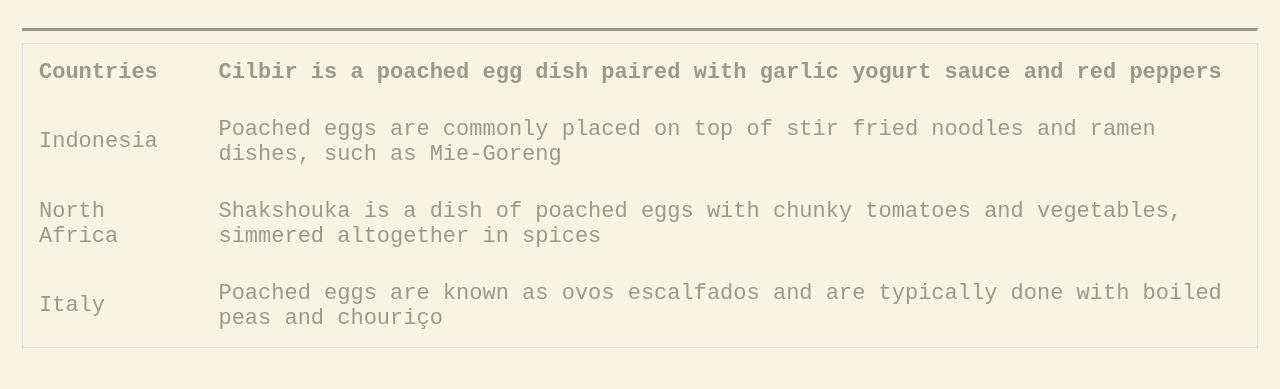
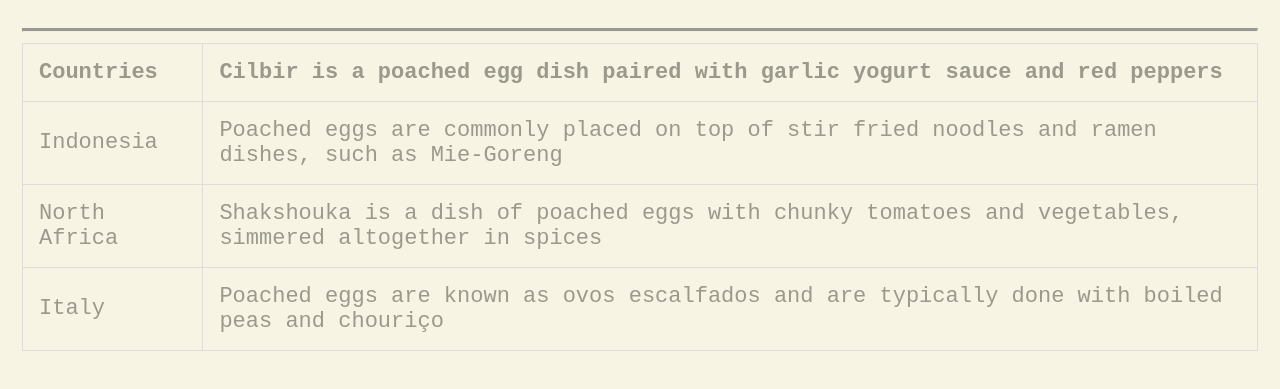
Before and after one commit to jdeng137/geog328_lab02, a plain HTML site: page section2.html in a window 1280 px wide. Shown: the part 207-596 px from the top of the page. Drawn offline with Linux system fonts and the light colour scheme.

Commit message:
update table

```diff
--- a/css/main.css
+++ b/css/main.css
@@ -126,3 +126,19 @@ div.scroll-container img {
   border-radius: 8px;          /* optional: rounded corners */
   box-shadow: 0 0 15px rgba(0,0,0,0.3); /* optional shadow */
 }
+
+/* Make table borders visible for all cells */
+table {
+  border-collapse: collapse; /* ensures borders don’t double up */
+  width: 100%;
+}
+
+table, th, td {
+  border: 1px solid #ddd; /* color and thickness of lines */
+}
+
+/* Optional: padding and text alignment */
+th, td {
+  text-align: left;
+  padding: 16px;
+}
```
